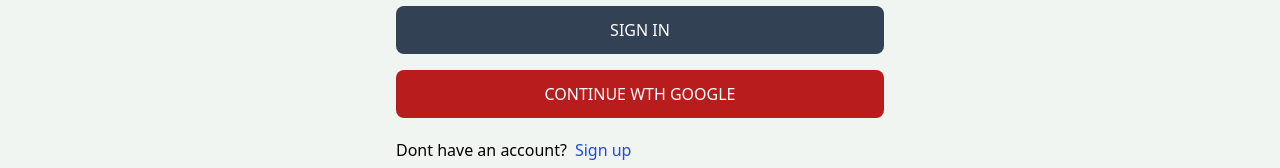
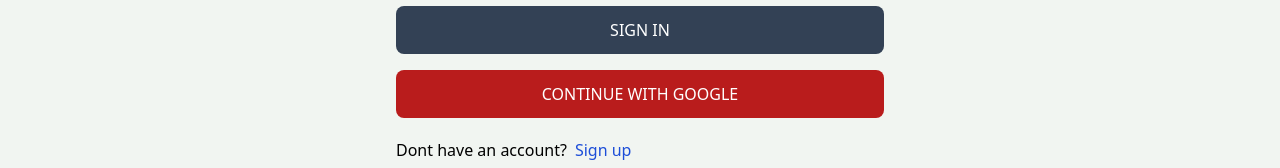
Before and after one commit to rybikram/Estate-Finder, a React (Vite) app in the folder client/: page /sign-in in a window 1280 px wide. Shown: the part 302-470 px from the top of the page. Built offline with nearby package versions, Linux system fonts and the light colour scheme; no server answers.

Commit message:
OAuth page spelling correct

```diff
--- a/client/src/components/OAuth.jsx
+++ b/client/src/components/OAuth.jsx
@@ -43,6 +43,6 @@
     //below taking the type=button hence it will not submit the form will work as a button
     <button onClick={handleGoogleClick} type="button"
     className='bg-red-700 text-white p-3 rounded-lg uppercase hover:opacity-95'>
-    Continue wth google</button>
+    Continue with google</button>
   )
 }
```
